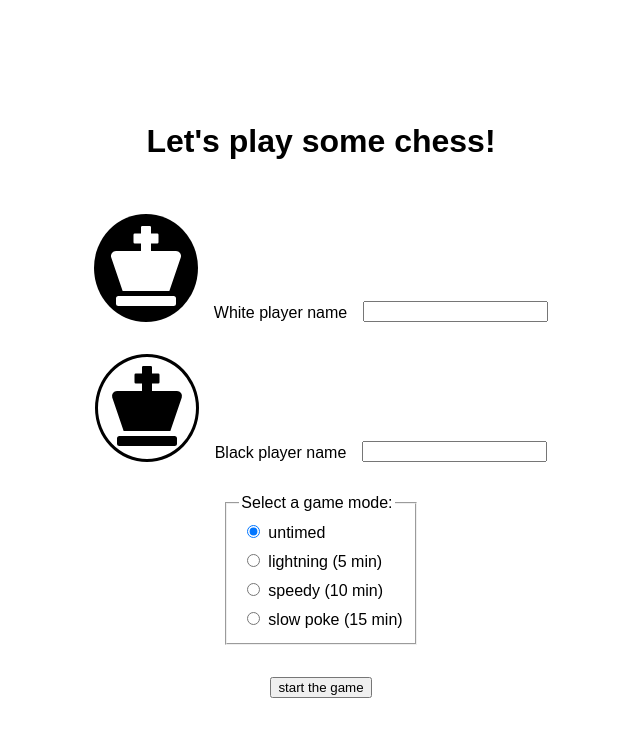
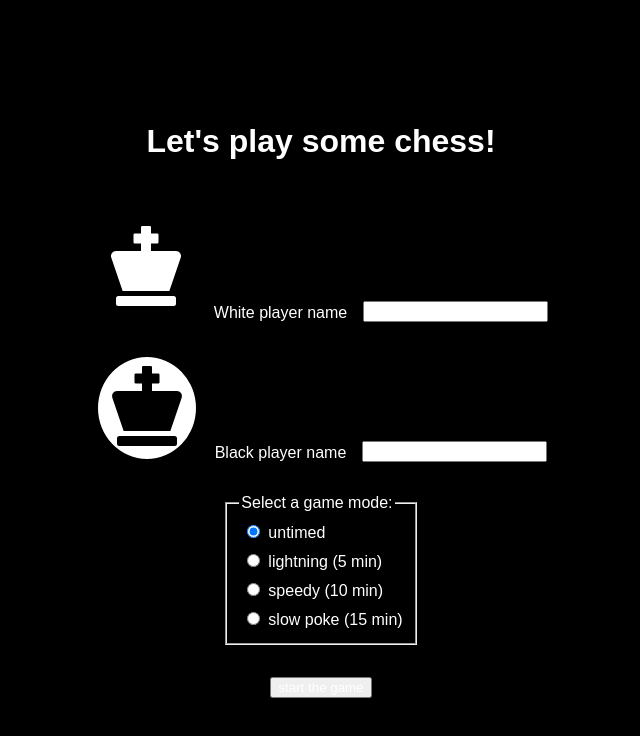
Before and after one commit to darrenjaworski/multiplayer-chess, a React (Create React App) app: page / in a window 1280 px wide. Shown: the top 736 px of the page, without its empty margins (319-959 px from the left). Built offline with nearby package versions, Linux system fonts and the light colour scheme.

Commit message:
strt on theming

```diff
--- a/src/App.tsx
+++ b/src/App.tsx
@@ -1,26 +1,20 @@
-import { css, Global } from "@emotion/react";
+import { ThemeProvider } from "@emotion/react";
 import { Provider } from "react-redux";
 import { RouterProvider } from "react-router-dom";
 import { ErrorBoundary } from "./presentation/components/ErrorBoundary";
+import { GlobalStyles } from "./presentation/components/GlobalStyles";
 import { router } from "./presentation/routing/Routing";
+import { theme } from "./presentation/theme/theme";
 import { store } from "./state-management/store";
-
-const globalCss = css`
-  body {
-    margin: 0 auto;
-    max-width: 560px;
-  }
-  html {
-    font-family: Arial, Helvetica, sans-serif;
-  }
-`;
 
 function App() {
   return (
     <ErrorBoundary>
       <Provider store={store}>
-        <RouterProvider router={router} />
-        <Global styles={globalCss} />
+        <ThemeProvider theme={theme.dark}>
+          <RouterProvider router={router} />
+          <GlobalStyles />
+        </ThemeProvider>
       </Provider>
     </ErrorBoundary>
   );
--- /dev/null
+++ b/src/presentation/atoms/Button.tsx
@@ -0,0 +1,30 @@
+import styled from "@emotion/styled";
+
+interface ButtonProps
+  extends React.DetailedHTMLProps<
+    React.ButtonHTMLAttributes<HTMLButtonElement>,
+    HTMLButtonElement
+  > {
+  variant: "outlined" | "contained";
+  color: "primary" | "secondary" | "normal";
+}
+
+const StyledButton = styled.button`
+  color: ${(props) => {
+    // @ts-ignore
+    return props.theme.colors.text;
+  }};
+`;
+
+export const Button = (props: ButtonProps) => {
+  const passedProps = { ...props };
+
+  delete passedProps.children;
+
+  return <StyledButton {...passedProps}>{props.children}</StyledButton>;
+};
+
+Button.defaultProps = {
+  variant: "outlined",
+  color: "normal",
+};
--- a/src/presentation/components/GameTicker.tsx
+++ b/src/presentation/components/GameTicker.tsx
@@ -3,6 +3,7 @@ import { useEffect, useRef, useState } from "react";
 import { FaHistory } from "react-icons/fa";
 import { useAppSelector } from "../../state-management/hooks";
 import { getPGN } from "../../state-management/slices/game";
+import { Button } from "../atoms/Button";
 import { GameHistory } from "./GameHistory";
 import { Modal } from "./Modal";
 
@@ -56,9 +57,9 @@ export const GameTicker = () => {
       <Modal isOpen={historyModalIsOpen} handleClose={handleModalClose}>
         <div data-testid="full-history-modal">
           <GameHistory />
-          <button onClick={handleModalClose} title="close history modal">
+          <Button onClick={handleModalClose} title="close history modal">
             close full history
-          </button>
+          </Button>
         </div>
       </Modal>
       <HistoryBar>
--- /dev/null
+++ b/src/presentation/components/GlobalStyles.tsx
@@ -0,0 +1,31 @@
+import { css, Global, useTheme } from "@emotion/react";
+import { Theme } from "../theme/@types/Theme";
+
+export const GlobalStyles = () => {
+  const theme = useTheme() as Theme;
+
+  const globalCss = css`
+    body {
+      margin: 0 auto;
+      max-width: 560px;
+    }
+    html {
+      font-family: Arial, Helvetica, sans-serif;
+      background: ${theme.background};
+    }
+    h1,
+    h2,
+    h3,
+    h4,
+    h5,
+    h6,
+    p,
+    span,
+    label,
+    legend {
+      color: ${theme.colors.text};
+    }
+  `;
+
+  return <Global styles={globalCss} />;
+};
--- a/src/presentation/components/UndoButton.tsx
+++ b/src/presentation/components/UndoButton.tsx
@@ -1,5 +1,6 @@
 import type { Color } from "chess.js";
 import { useEffect, useState } from "react";
+import { Button } from "../atoms/Button";
 
 interface UndoButtonProps {
   handleClick: () => void;
@@ -51,14 +52,14 @@ export const UndoButton = (props: UndoButtonProps) => {
   };
 
   return (
-    <button
+    <Button
       data-testid={`${color}-undo`}
       disabled={disabled || buttonTimeout}
       onClick={handleUndoWithtimer}
       title="undo previous move"
     >
       {children}
-    </button>
+    </Button>
   );
 };
 
--- a/src/presentation/screens/Start.tsx
+++ b/src/presentation/screens/Start.tsx
@@ -3,6 +3,7 @@ import { ChangeEvent, useState } from "react";
 import { FaChessKing } from "react-icons/fa";
 import { Form } from "react-router-dom";
 import { GAME_MODES } from "../../state-management/slices/game";
+import { Button } from "../atoms/Button";
 
 // TODO refactor these styles
 const GameScreen = styled(Form)`
@@ -118,7 +119,7 @@ export const Start = () => {
         </fieldset>
       </GameModeSelection>
       <CenteredRow>
-        <button type="submit">start the game</button>
+        <Button type="submit">start the game</Button>
       </CenteredRow>
     </GameScreen>
   );
--- /dev/null
+++ b/src/presentation/theme/@types/Theme.ts
@@ -0,0 +1,10 @@
+export interface Theme {
+    colors: Colors,
+    background: string
+}
+
+interface Colors {
+    text: string;
+    primary: string;
+    secondary: string;
+}
--- /dev/null
+++ b/src/presentation/theme/dark.ts
@@ -0,0 +1,10 @@
+import { Theme } from "./@types/Theme";
+
+export const darkTheme: Theme = {
+  colors: {
+    primary: "blue",
+    secondary: "red",
+    text: "white",
+  },
+  background: "black",
+};
--- /dev/null
+++ b/src/presentation/theme/light.ts
@@ -0,0 +1,10 @@
+import { Theme } from "./@types/Theme";
+
+export const lightTheme: Theme = {
+  colors: {
+    primary: "red",
+    secondary: "blue",
+    text: "black",
+  },
+  background: "white",
+};
--- /dev/null
+++ b/src/presentation/theme/theme.ts
@@ -0,0 +1,11 @@
+import { darkTheme } from "./dark";
+import { lightTheme } from "./light";
+
+export const theme = {
+  light: {
+    ...lightTheme,
+  },
+  dark: {
+    ...darkTheme,
+  },
+};
```
Also changed, not shown: src/test-config/renderComponentWithStore.tsx (+7 -1 lines), 1 other file (tests, documents, lock files or other folders).
